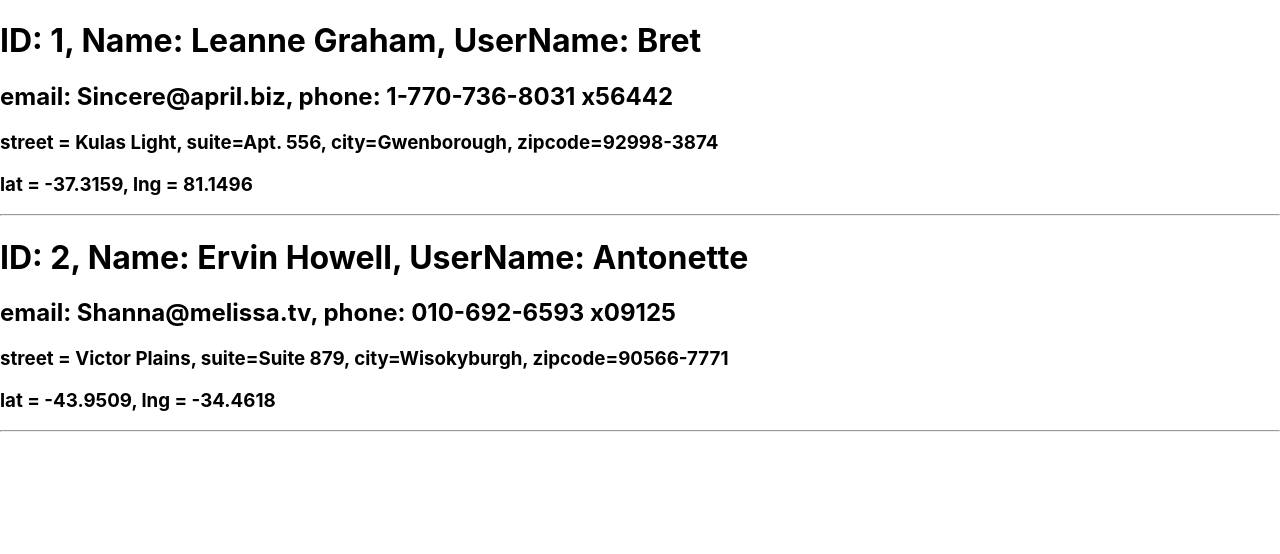
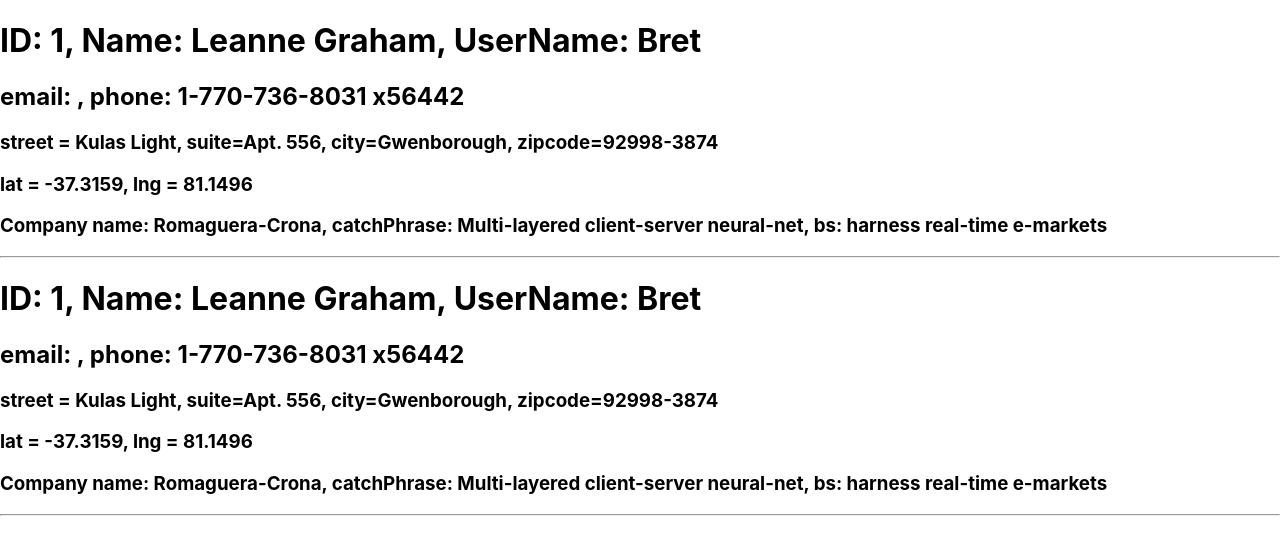
Before and after one commit to Denuk68/React-Lessons, a React (Create React App) app: page / in a window 1280 px wide. Shown: the top 554 px of the page. Built offline with nearby package versions, Linux system fonts and the light colour scheme.

Commit message:
lesson1 classswork

```diff
--- /dev/null
+++ b/src/components/Users/User/Company/Company.js
@@ -0,0 +1,11 @@
+import { Fragment } from "react";
+
+export default function Company(props) {
+    let { name, catchPhrase, bs } = props;
+    console.log("Company component=>", props)
+    return (
+        <Fragment>
+            <h3>Company name: {name}, catchPhrase: {catchPhrase}, bs: {bs}</h3>
+        </Fragment>
+    )
+}
--- a/src/components/Users/User/User.js
+++ b/src/components/Users/User/User.js
@@ -1,12 +1,15 @@
 import Address from "./Address/Address";
+import Company from "./Company/Company";
 
 export default function User(props) {
-    let { id, name, username, email, phone, address } = props;
+    let { id, name, username, email, phone, address, company } = props;
+    console.log("User component", props)
     return (
         <div className="user">
             <h1>ID: {id}, Name: {name}, UserName: {username}</h1>
             <h2>email: {email}, phone: {phone}</h2>
             <Address street={address.street} suite={address.suite} city={address.city} zipcode={address.zipcode} geo={address.geo} />
+            <Company name={company.name} catchPhrase={company.catchPhrase} bs={company.bs} />
             <hr />
         </div>
 
--- a/src/components/Users/Users.js
+++ b/src/components/Users/Users.js
@@ -5,7 +5,10 @@ export default function Users() {
     return (
         <Fragment>
 
-            <User id={1} name={"Leanne Graham"} username={"Bret"} email={"Sincere@april.biz"} phone={"1-770-736-8031 x56442"} website={"hildegard.org"} address={{
+            <User id={1} name={"Leanne Graham"} username={"Bret"} e
+                mail={"Sincere@april.biz"} phone={"1-770-736-8031 x56442"}
+                website={"hildegard.org"}
+                address={{
                     street: 'Kulas Light',
                     suite: 'Apt. 556',
                     city: 'Gwenborough',
@@ -14,18 +17,35 @@ export default function Users() {
                         lat: '-37.3159',
                         lng: '81.1496'
                     }
-            }} />
+                }}
+                company={{
+                    name: 'Romaguera-Crona',
+                    catchPhrase: 'Multi-layered client-server neural-net',
+                    bs: 'harness real-time e-markets'
+                }}
+            />
 
-            <User id={2} name={"Ervin Howell"} username={"Antonette"} email={"Shanna@melissa.tv"} phone={"010-692-6593 x09125"} website={"anastasia.net"} address={{
-                street: 'Victor Plains',
-                suite: 'Suite 879',
-                city: 'Wisokyburgh',
-                zipcode: '90566-7771',
+
+            <User id={1} name={"Leanne Graham"} username={"Bret"} e
+                mail={"Sincere@april.biz"} phone={"1-770-736-8031 x56442"}
+                website={"hildegard.org"}
+                address={{
+                    street: 'Kulas Light',
+                    suite: 'Apt. 556',
+                    city: 'Gwenborough',
+                    zipcode: '92998-3874',
                     geo: {
-                    lat: '-43.9509',
-                    lng: '-34.4618'
+                        lat: '-37.3159',
+                        lng: '81.1496'
                     }
-            }} />
+                }}
+                company={{
+                    name: 'Romaguera-Crona',
+                    catchPhrase: 'Multi-layered client-server neural-net',
+                    bs: 'harness real-time e-markets'
+                }}
+            />
+
 
         </Fragment>
     )
```
Lines whose indentation alone changed are shown as unchanged.
